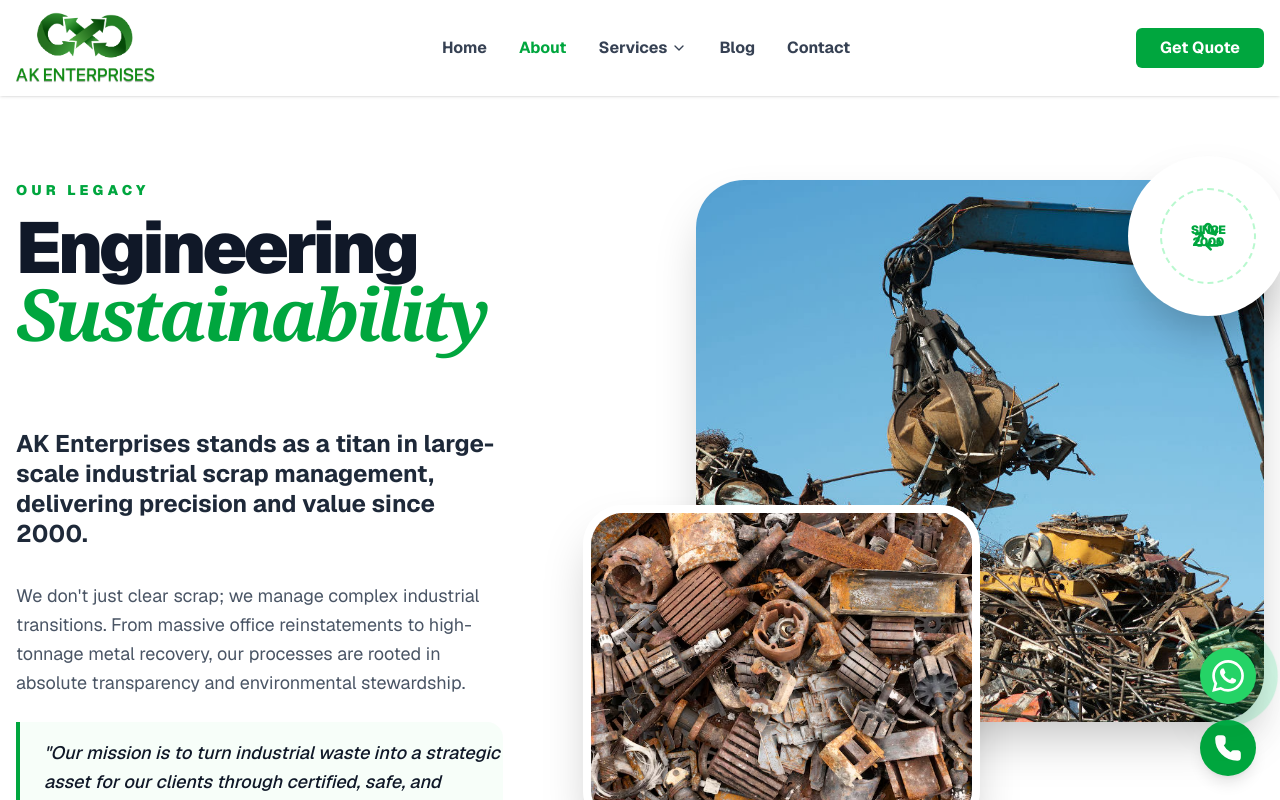
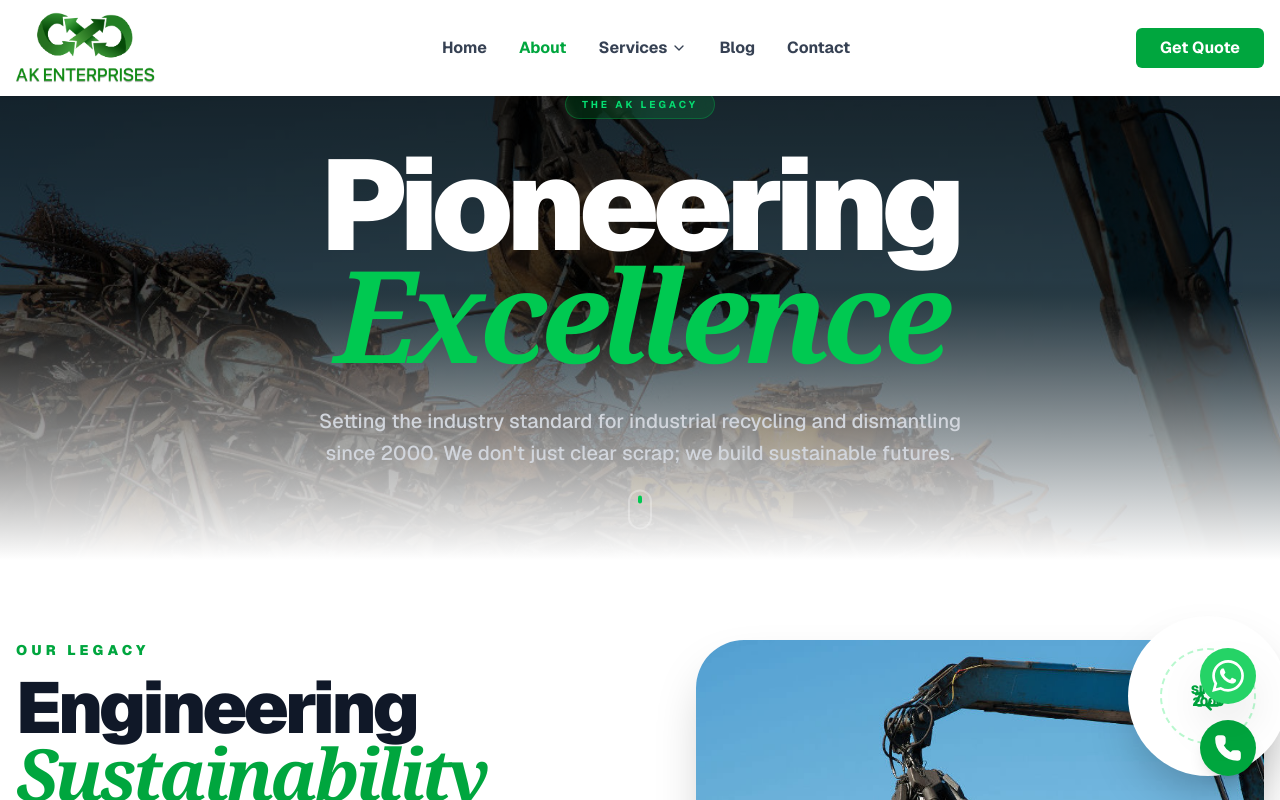
Before and after one commit to aspltechdev/ak-enterprises, a Next.js app: page /about-us in a window 1280 px wide. Shown: the top 800 px of the page. Built offline with nearby package versions, Linux system fonts and the light colour scheme.

Commit message:
design: complete premium redesign of About Us page with hero and mission sections

```diff
--- a/src/app/about-us/page.tsx
+++ b/src/app/about-us/page.tsx
@@ -5,6 +5,8 @@ import { About } from "@/components/About";
 import { Certification } from "@/components/Certification";
 import { WhyChooseUs } from "@/components/WhyChooseUs";
 import { ScrollReveal } from "@/components/ScrollReveal";
+import { AboutHero, MissionVision } from "@/components/AboutUsRedesign";
+import { Clients } from "@/components/Clients";
 
 export const metadata: Metadata = {
     title: "About Us | AK Enterprises - Leading Industrial Scrap Solutions",
@@ -13,18 +15,28 @@ export const metadata: Metadata = {
 
 export default function AboutUsPage() {
     return (
-        <div className="min-h-screen font-sans overflow-x-hidden w-full">
+        <div className="min-h-screen font-sans overflow-x-hidden w-full bg-white">
             <Header />
-            <main className="pt-[80px] md:pt-[100px]">
-                <ScrollReveal>
-                    <About />
-                </ScrollReveal>
+            <main>
+                <AboutHero />
+
+                <About />
+
+                <MissionVision />
+
+                <div className="py-24 bg-white">
+                    <ScrollReveal>
+                        <Clients />
+                    </ScrollReveal>
+                </div>
 
                 <Certification />
 
-                <ScrollReveal>
-                    <WhyChooseUs />
-                </ScrollReveal>
+                <div className="bg-gray-50">
+                    <ScrollReveal>
+                        <WhyChooseUs />
+                    </ScrollReveal>
+                </div>
             </main>
             <Footer />
         </div>
--- a/src/components/About.tsx
+++ b/src/components/About.tsx
@@ -1,3 +1,5 @@
+"use client";
+
 import Image from "next/image";
 import { CheckCircle2, Target, Recycle, Factory, Wrench, ShieldCheck, ArrowRight } from "lucide-react";
 import Link from "next/link";
--- /dev/null
+++ b/src/components/AboutUsRedesign.tsx
@@ -0,0 +1,143 @@
+"use client";
+
+import { motion } from "motion/react";
+import Image from "next/image";
+import { MoveRight, Target, Eye } from "lucide-react";
+
+export function AboutHero() {
+    return (
+        <section className="relative h-[70vh] min-h-[500px] flex items-center justify-center overflow-hidden">
+            {/* Background with overlay */}
+            <div className="absolute inset-0 z-0">
+                <Image
+                    src="/assets/about/industrial.jpg"
+                    alt="Industrial Background"
+                    fill
+                    className="object-cover brightness-50"
+                    priority
+                />
+                <div className="absolute inset-0 bg-gradient-to-b from-black/70 via-black/40 to-white"></div>
+            </div>
+
+            <div className="container mx-auto px-4 relative z-10 text-center">
+                <motion.div
+                    initial={{ opacity: 0, y: 20 }}
+                    animate={{ opacity: 1, y: 0 }}
+                    transition={{ duration: 0.6 }}
+                >
+                    <span className="inline-block px-4 py-1.5 bg-green-600/20 backdrop-blur-md border border-green-500/30 rounded-full text-green-400 font-bold uppercase tracking-[0.3em] text-[10px] mb-8">
+                        The AK Legacy
+                    </span>
+                </motion.div>
+
+                <motion.h1
+                    initial={{ opacity: 0, y: 30 }}
+                    animate={{ opacity: 1, y: 0 }}
+                    transition={{ duration: 0.8, delay: 0.2 }}
+                    className="text-6xl md:text-8xl lg:text-9xl font-black tracking-tighter text-white mb-8 leading-[0.85]"
+                >
+                    Pioneering <br />
+                    <span className="italic font-serif text-green-500">Excellence</span>
+                </motion.h1>
+
+                <motion.div
+                    initial={{ opacity: 0 }}
+                    animate={{ opacity: 1 }}
+                    transition={{ duration: 1, delay: 0.6 }}
+                    className="max-w-2xl mx-auto"
+                >
+                    <p className="text-gray-300 text-lg md:text-xl font-medium leading-relaxed">
+                        Setting the industry standard for industrial recycling and dismantling since 2000.
+                        We don't just clear scrap; we build sustainable futures.
+                    </p>
+                </motion.div>
+            </div>
+
+            {/* Scroll Indicator */}
+            <motion.div
+                animate={{ y: [0, 10, 0] }}
+                transition={{ duration: 2, repeat: Infinity }}
+                className="absolute bottom-10 left-1/2 -translate-x-1/2 z-20"
+            >
+                <div className="w-6 h-10 border-2 border-white/30 rounded-full flex justify-center p-1">
+                    <div className="w-1 h-2 bg-green-500 rounded-full"></div>
+                </div>
+            </motion.div>
+        </section>
+    );
+}
+
+export function MissionVision() {
+    return (
+        <section className="py-24 bg-gray-900 overflow-hidden relative">
+            <div className="absolute top-0 right-0 w-1/3 h-full bg-green-600/5 -skew-x-12 translate-x-1/2"></div>
+
+            <div className="container mx-auto px-4 relative z-10">
+                <div className="grid lg:grid-cols-2 gap-20 items-center">
+                    <div className="relative order-2 lg:order-1">
+                        <div className="relative h-[600px] w-full rounded-[3rem] overflow-hidden shadow-2xl group">
+                            <Image
+                                src="/assets/about/office1.jpeg"
+                                alt="Our Operations"
+                                fill
+                                className="object-cover group-hover:scale-110 transition-transform duration-1000 grayscale group-hover:grayscale-0"
+                            />
+                            <div className="absolute inset-0 bg-green-600/10 mix-blend-multiply"></div>
+
+                            <div className="absolute bottom-10 left-10 right-10 p-8 bg-white/10 backdrop-blur-xl border border-white/20 rounded-3xl">
+                                <p className="text-white text-lg font-bold italic leading-tight">
+                                    "Innovation is the cornerstone of our recycling methodology, ensuring we stay ahead in a changing industrial landscape."
+                                </p>
+                            </div>
+                        </div>
+                        {/* Decorative Badge */}
+                        <div className="absolute -top-10 -right-10 w-40 h-40 bg-green-600 rounded-full flex items-center justify-center p-6 shadow-2xl rotate-12">
+                            <span className="text-white font-black text-center leading-none text-xl uppercase tracking-tighter">
+                                World Class <br /> Standards
+                            </span>
+                        </div>
+                    </div>
+
+                    <div className="space-y-16 order-1 lg:order-2">
+                        <motion.div
+                            initial={{ opacity: 0, x: 30 }}
+                            whileInView={{ opacity: 1, x: 0 }}
+                            viewport={{ once: true }}
+                            className="group"
+                        >
+                            <div className="flex items-center gap-6 mb-8 text-green-500">
+                                <Target className="w-12 h-12" />
+                                <div className="h-0.5 w-20 bg-green-600/30"></div>
+                            </div>
+                            <h2 className="text-5xl md:text-6xl font-black text-white mb-6 tracking-tight">
+                                Our <span className="text-green-500">Mission</span>
+                            </h2>
+                            <p className="text-xl text-gray-400 leading-relaxed font-medium">
+                                To revolutionize the scrap industry by providing transparent, ethically-driven, and environmentally sustainable disposal solutions for corporate and industrial giants across India. We aim to maximize resource recovery while minimizing ecological footprints.
+                            </p>
+                        </motion.div>
+
+                        <motion.div
+                            initial={{ opacity: 0, x: 30 }}
+                            whileInView={{ opacity: 1, x: 0 }}
+                            viewport={{ once: true }}
+                            transition={{ delay: 0.2 }}
+                            className="group"
+                        >
+                            <div className="flex items-center gap-6 mb-8 text-green-500">
+                                <Eye className="w-12 h-12" />
+                                <div className="h-0.5 w-20 bg-green-600/30"></div>
+                            </div>
+                            <h2 className="text-5xl md:text-6xl font-black text-white mb-6 tracking-tight">
+                                Our <span className="text-green-500">Vision</span>
+                            </h2>
+                            <p className="text-xl text-gray-400 leading-relaxed font-medium">
+                                To become the global benchmark for industrial recycling and facility clearance. We envision a world where industrial scrap is handled with absolute integrity, and zero-waste processing becomes a reality by 2030 through our innovative technologies.
+                            </p>
+                        </motion.div>
+                    </div>
+                </div>
+            </div>
+        </section>
+    );
+}
```
